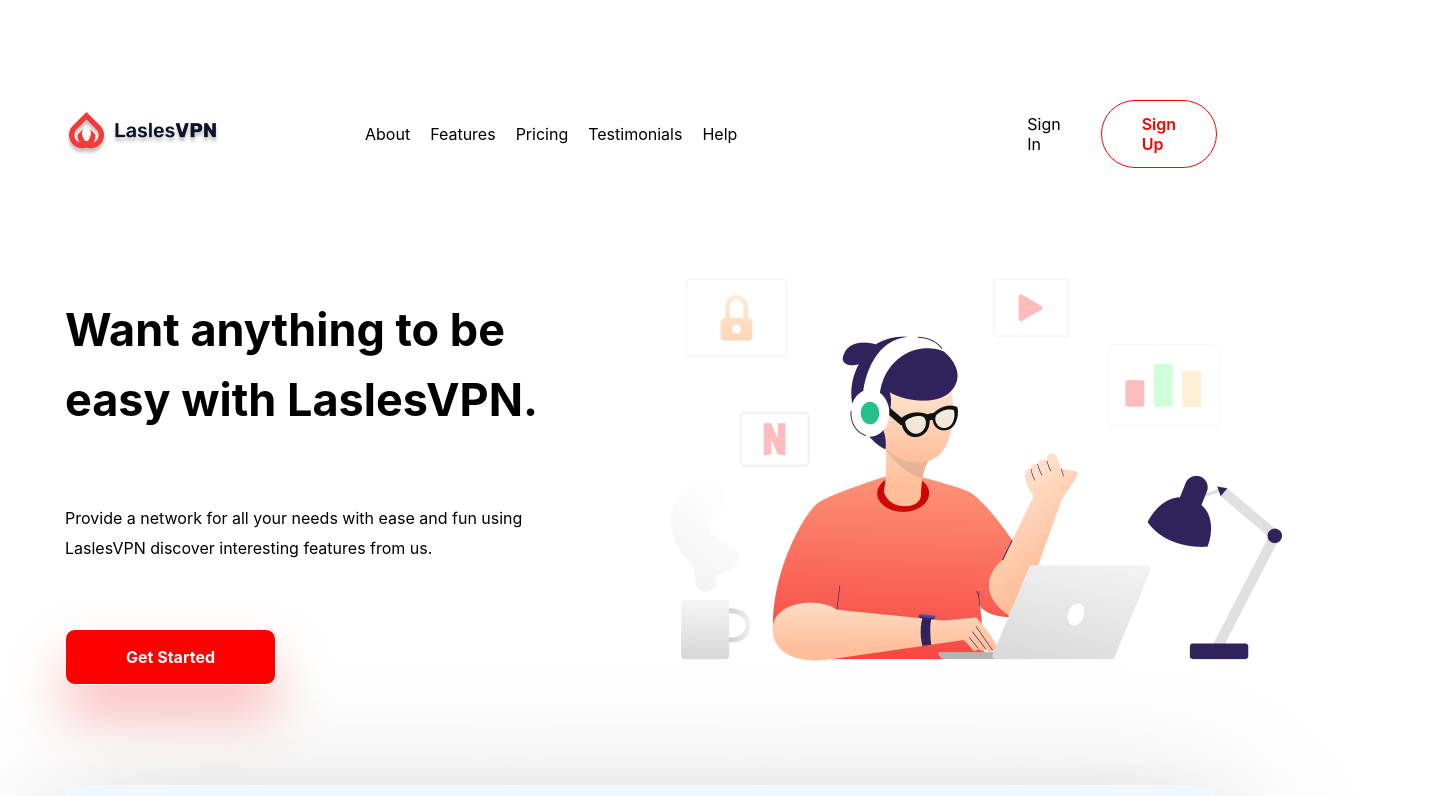
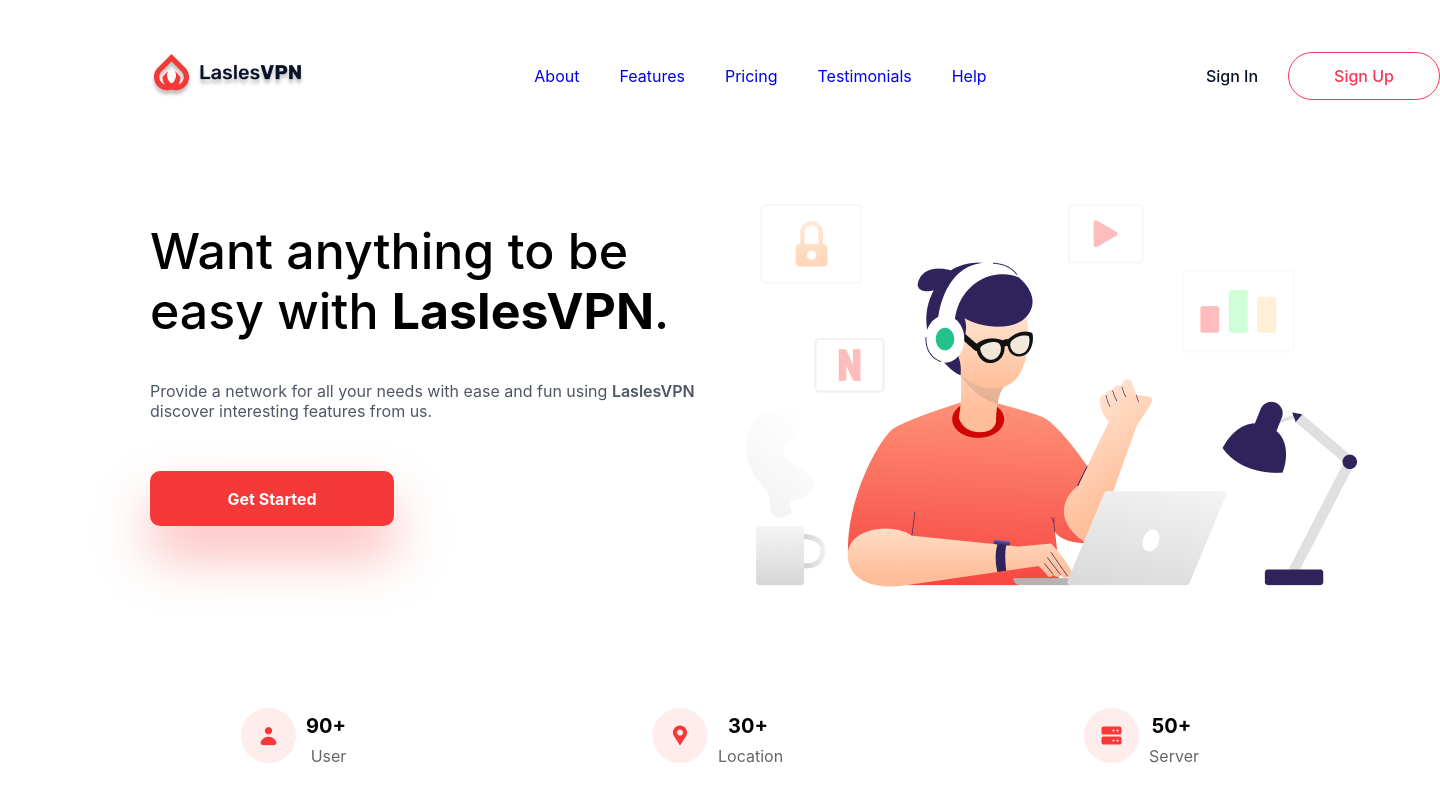
Before and after one commit to letanhai98/learning-landingpage, a React (Create React App) app: page / in a window 1280 px wide. Shown: the top 796 px of the page, 1440 px wide, since content can reach past the window. Built offline with nearby package versions, Linux system fonts and the light colour scheme.

Commit message:
thirt commit

```diff
--- a/src/App.css
+++ b/src/App.css
@@ -1,161 +1,136 @@
-*,*::before, *::after {
-  box-sizing: border-box;
-}
-.body {
-  font-weight: 400;
-}
-.container {
-  max-width: 1170px;
-  margin: auto;
-  padding: 0 10px;
+.header{
+  padding-top: 50px;
+  width: 1440px;
 }
 
-.header {
-  padding-bottom: 90px;
-  padding-top: 50px;
+.header-container {
   display: flex;
   justify-content: space-between;
   align-items: center;
 }
 
-.header-container {
-  padding-top: 50px;
+.header-logo {
+  padding-left: 150px;
+  padding-right: 150px;
+}
+
+.menu{
+  display: flex;
+  justify-content: space-between;
+  align-items: center;
+  list-style: none;
+  gap: 0 40px;
+
+}
+
+.menu-item a {
+  text-decoration: none;
+}
+
+.header-user {
+  padding-left: 150px;
+}
+
+.header-user a {
+  margin-left: 30px;
+}
+
+.signin {
+  color: #0B132A;
+  font-size: 16px;
+  font-style: normal;
+  font-weight: 500;
+}
+
+.signup {
+  color: #F53855;
+  padding: 13px 45px;
+  border-radius: 50px;
+  border: 1px solid #F53855;
+  font-weight: 500;
+  transition: 0.3s ease;
+}
+
+.signup:hover {
+  background-color: #F53855;
+  color: #fff;
+}
+
+.main {
+  padding-top: 85px;
+  width: 1440px;
+}
+
+.main-container {
   display: flex;
   justify-content: space-between;
   align-items: center;
 }
 
-.header-user {
-  padding: 0 145px;
-  display: flex;
-  align-items: center;
-  gap: 0 30px;
-  text-transform: capitalize;
+.main-content {
+  padding-left: 150px;
+  padding-right: 40px;
+  margin-bottom: 100px;
 }
 
-.signin {
-  margin-right: 10px;
-  text-decoration: none;
-  color: black;
-  font-weight: 600;
-  transition: 0.3 ease;
-
-}
-.signin:hover {
-  color: rgb(110, 202, 110);
+.main-heading {
+  font-size: 50px;
+  font-style: normal;
+  font-weight: 500;
+  margin-bottom: 40px;
 }
 
-.signup {
-  background-color: white;
-  color: red;
-  font-weight: 600;
-  padding: 13px 40px;
-  border-radius: 100rem;
-  border: 1px solid;
-  cursor: pointer;
-  transition: 0.3 ease;
+h1 span {
+  font-weight: 700;
 }
 
-.signup:hover {
-  background-color: rgb(110, 202, 110);
-  color: #fff;
+.main-desc {
+  color: #4F5665;
+  font-size: 16px;
+  font-weight: 400;
+  font-style: normal;
+  margin-bottom: 67.5px;
 }
 
-
-.menu {
-  padding: 0 145px;
-  list-style: none;
-  display: flex;
-  align-items: center;
-  gap: 0 20px;
-}
-.menu a {
-  color: black;
-  font-weight: 400;
-  text-decoration: none;
-}
-.signin {
-  color: black;
-  font-size: 16px;
-  font-weight: 400;
+.las {
+  font-weight: 600;
 }
 
-.main-container {
-  padding-bottom: 100px;
+.buttom {
+  color: #fff;
+  font-size: 16px;
+  font-style: normal;
+  font-weight: 700;
+  text-decoration: none;
+  padding: 17.5px 77.5px;
+  border-radius: 10px;
+  background-color: #F53838;
+  box-shadow: 0 30px 54px 0 rgba(245, 56, 56, 0.35);
+  transition: 0.3s ease;
+}
+
+.buttom:hover {
+  color: #F53855;
+  background-color: #fff;
+}
+
+.img-dev {
+  padding-right: 83px;
+}
+
+.intro {
+  padding-top: 100px;
+  width: 1440px;
+  height: 200px;
+  text-align: center;
+}
+
+.intro-container {
   display: flex;
   justify-content: space-between;
   align-items: center;
-  gap: 0 4px;
-}
-.main-heading {
-  font-size: 45px;
-  line-height: 70px;
-  padding-bottom: 30px;
-}
-
-.main-desc {
-  font-size: 16px;
-  line-height: 30px;
-  padding-bottom: 50px;
-}
-
-/* .buttom {
-  font-size: 16px;
-  font-weight: 700;
-  color: white;
-  background-color: red;
-  text-decoration: none;
-  border-radius: 10%;
-  padding: 17px 70px;
-  line-height: 25px;
-  cursor: pointer;
-  border: none;
-  outline: none;
-  box-shadow: 0 30px 54px 0 rgba(245, 56, 56, 0.35);
-} */
-.buttom {
-  display: inline-block;
-  background-color: red;
-  color: white;
-  padding: 17px 60px;
-  border: 1px solid;
-  text-decoration: none;
-  font-size: 16px;
-  font-weight: bold;
-  border-radius: 10px;
-  box-shadow: 0 30px 54px 0 rgba(245, 56, 56, 0.35);
-  transition: all 0.3s ease;
-}
-
-.buttom:hover {
-  background-color: rgb(110, 202, 110);
-  color: #fff;
-}
-/* .buttom::after {
-  content: '';
-  position: absolute;
-  top: 50%;
-  left: 50%;
-  width: 90%;
-  z-index: -1;
-  border-radius: 10px;
-  background: rgba(245, 56, 56, 0.35);
-  filter: blur(27px);
-} */
-.img-dev {
-  transform: translateX(67px);
-}
-
-.intro {
-  margin-bottom: 95px;
-}
-
-.intro-container{
-  background-color: aliceblue;
-  border-radius: 10px;
-  padding: 37px 0;
-  box-shadow: 0 42px 144px 0 rgba(53, 45, 45, 0.35);
-  display: grid;
+  padding-left: 241px;
+  padding-right: 241px;
 }
 
 .intro-item {
@@ -163,7 +138,6 @@
   align-items: center;
   justify-content: space-between;
   margin: 0 150px 0 150px;
-  /* border: 1px solid; */
 }
 
 .intro-icon {
--- a/src/App.js
+++ b/src/App.js
@@ -3,27 +3,25 @@
 
 function App() {
   return (
-    <body>
+    <div className='container'>
       <header className='header'>
-        <div className='container'>
         <div className='header-container'>
-            <img src='/Logo.png' className='header-logo'></img>
+          <img src='./Logo.png' className='header-logo'></img>
           <ul className='menu'>
             <li className='menu-item'>
-                <a href='#' className='menulink'>About</a>
+              <a href='#' className='menuLink'>About</a>
             </li>
             <li className='menu-item'>
-                <a href='#' className='menulink'>Features</a>
+              <a href='#' className='menuLink'>Features</a>
             </li>
             <li className='menu-item'>
-                <a href='#' className='menulink'>Pricing</a>
+              <a href='#'>Pricing</a>
             </li>
             <li className='menu-item'>
-                <a href='#' className='menulink'>Testimonials</a>
+              <a href='#'>Testimonials</a>
             </li>
-
             <li className='menu-item'>
-                <a href='#' className='menulink'>Help</a>
+              <a href='#'>Help</a>
             </li>
           </ul>
           <div className='header-user'>
@@ -31,31 +29,27 @@
             <a className='signup'>Sign Up</a>
           </div>
         </div>
-        </div>
       </header>
-      <main>
-        <section className='main'>
-          <div className='container'>
+      <main className='main'>
         <div className='main-container'>
           <div className='main-content'>
             <h1 className='main-heading'>
-                    <strong>Want anything to be easy with LaslesVPN.</strong>
+              Want anything to be easy with <span>LaslesVPN</span>.
             </h1>
             <p className='main-desc'>
-                  Provide a network for all your needs with ease and fun using LaslesVPN discover interesting features from us.
+              Provide a network for all your needs with ease and fun using <span className='las'>LaslesVPN</span> discover interesting features from us.
             </p>
-                  <a href='#' className='buttom'>Get Started</a>
+            <a href='#' className='buttom'>
+              Get Started
+            </a>
           </div>
           <div className='img-dev'>
-              <img src='dev.png'></img>
+            <img src='/dev.png' className='dev'></img>
           </div>
         </div>
-          </div>
-        </section>
-        <section className='intro'>
-          <div className='container'>
+      </main>
+      <footer className='intro'>
         <div className='intro-container'>
-              <div className='intro-item'>
           <div className='intro-icon'>
             <div>
               <img src='user.png'></img>
@@ -76,19 +70,16 @@
           </div>
           <div className='intro-icon'>
             <div>
-                    <img src='Server.png'></img>
+              <img src='server.png'></img>
             </div>
             <div className='intro-info'>
               <h3 className='title'><strong>50+</strong></h3>
-                  <span className='text'>Servers</span>
+              <span className='text'>Server</span>
             </div>
           </div>
         </div>
+      </footer>
     </div>
-          </div>
-        </section>
-      </main>
-    </body>
   );
 }
 
```
Lines whose indentation alone changed are shown as unchanged.
